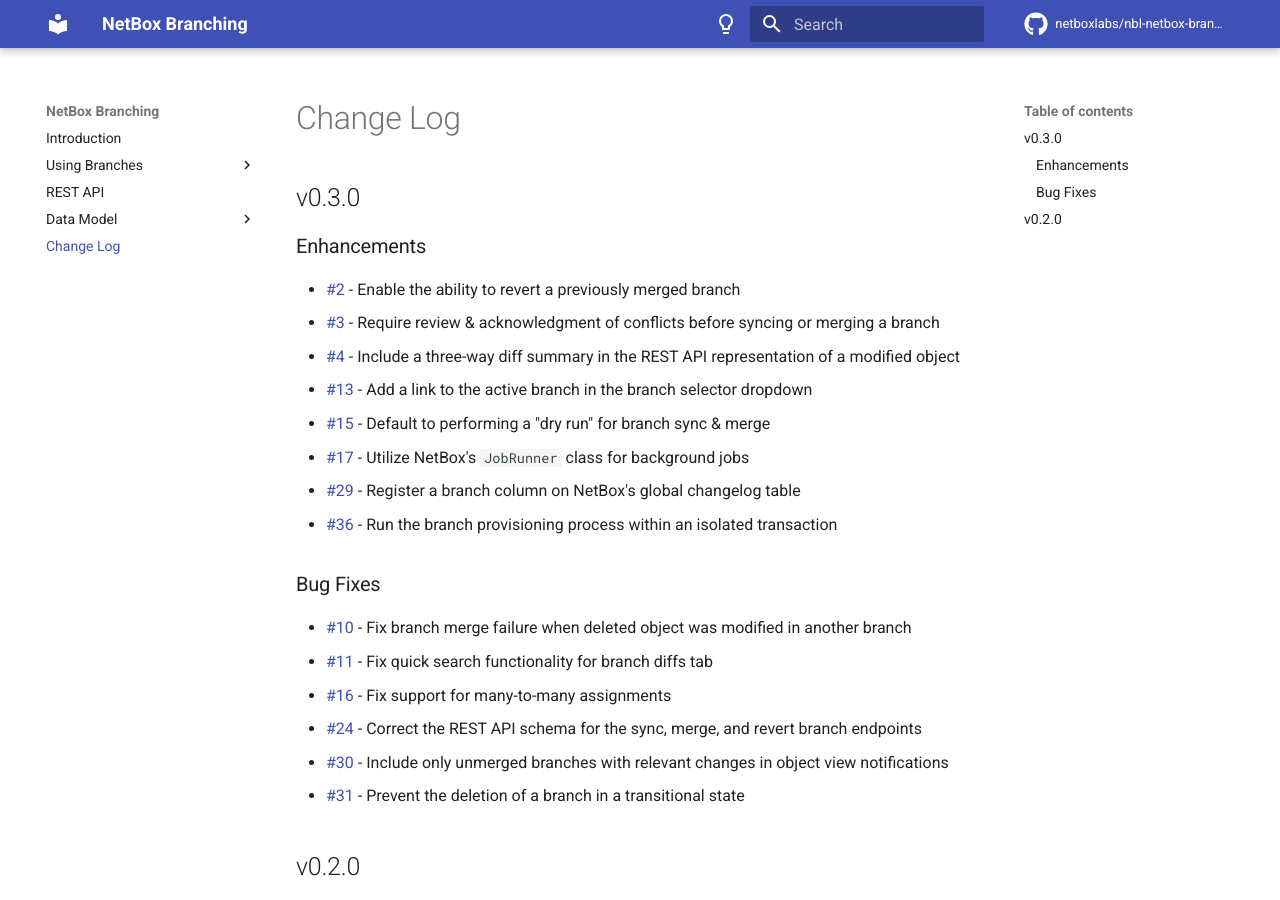
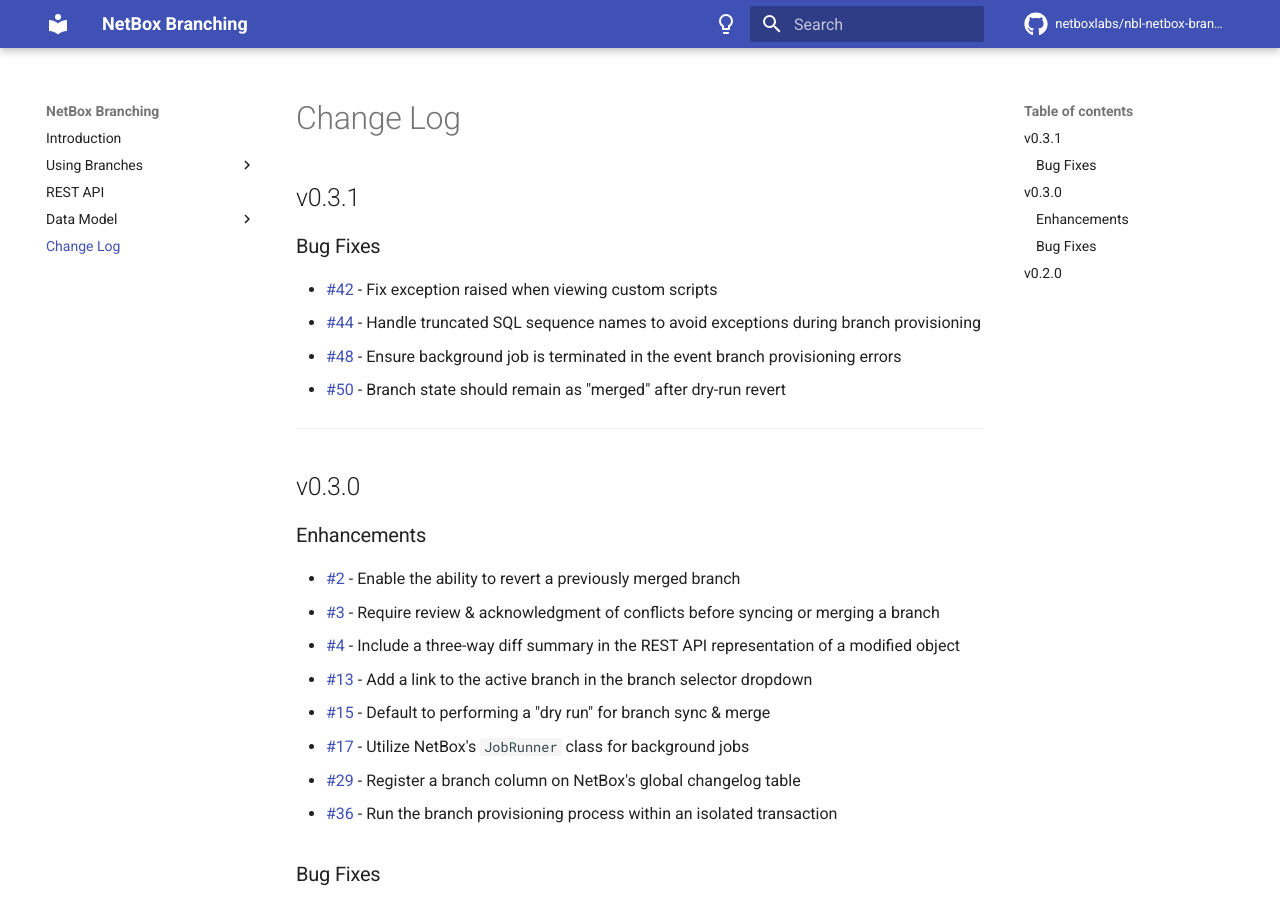
Before and after one commit to netboxlabs/netbox-branching, an MkDocs documentation site: the page built from docs/changelog.md, in a window 1280 px wide and 900 px high. Built offline with MkDocs 1.6.1 and Material for MkDocs 9.7.7, drawn with Linux system fonts in a browser that asks for light colours; comment, search, counter and statistics services are not loaded.

Commit message:
Release v0.3.1

```diff
--- a/docs/changelog.md
+++ b/docs/changelog.md
@@ -1,4 +1,15 @@
 # Change Log
+
+## v0.3.1
+
+### Bug Fixes
+
+* [#42](https://github.com/netboxlabs/nbl-netbox-branching/issues/42) - Fix exception raised when viewing custom scripts
+* [#44](https://github.com/netboxlabs/nbl-netbox-branching/issues/44) - Handle truncated SQL sequence names to avoid exceptions during branch provisioning
+* [#48](https://github.com/netboxlabs/nbl-netbox-branching/issues/48) - Ensure background job is terminated in the event branch provisioning errors
+* [#50](https://github.com/netboxlabs/nbl-netbox-branching/issues/50) - Branch state should remain as "merged" after dry-run revert
+
+---
 
 ## v0.3.0
 
@@ -22,6 +33,8 @@
 * [#30](https://github.com/netboxlabs/nbl-netbox-branching/issues/30) - Include only unmerged branches with relevant changes in object view notifications
 * [#31](https://github.com/netboxlabs/nbl-netbox-branching/issues/31) - Prevent the deletion of a branch in a transitional state
 
+---
+
 ## v0.2.0
 
 * Initial private release
--- a/netbox_branching/__init__.py
+++ b/netbox_branching/__init__.py
@@ -5,7 +5,7 @@
     name = 'netbox_branching'
     verbose_name = 'NetBox Branching'
     description = 'A git-like branching implementation for NetBox'
-    version = '0.3.0'
+    version = '0.3.1'
     base_url = 'branching'
     min_version = '4.1'
     middleware = [
--- a/pyproject.toml
+++ b/pyproject.toml
@@ -1,6 +1,6 @@
 [project]
 name = "netboxlabs-netbox-branching"
-version = "0.3.0"
+version = "0.3.1"
 description = "A git-like branching implementation for NetBox"
 readme = "README.md"
 requires-python = ">=3.10"
```
